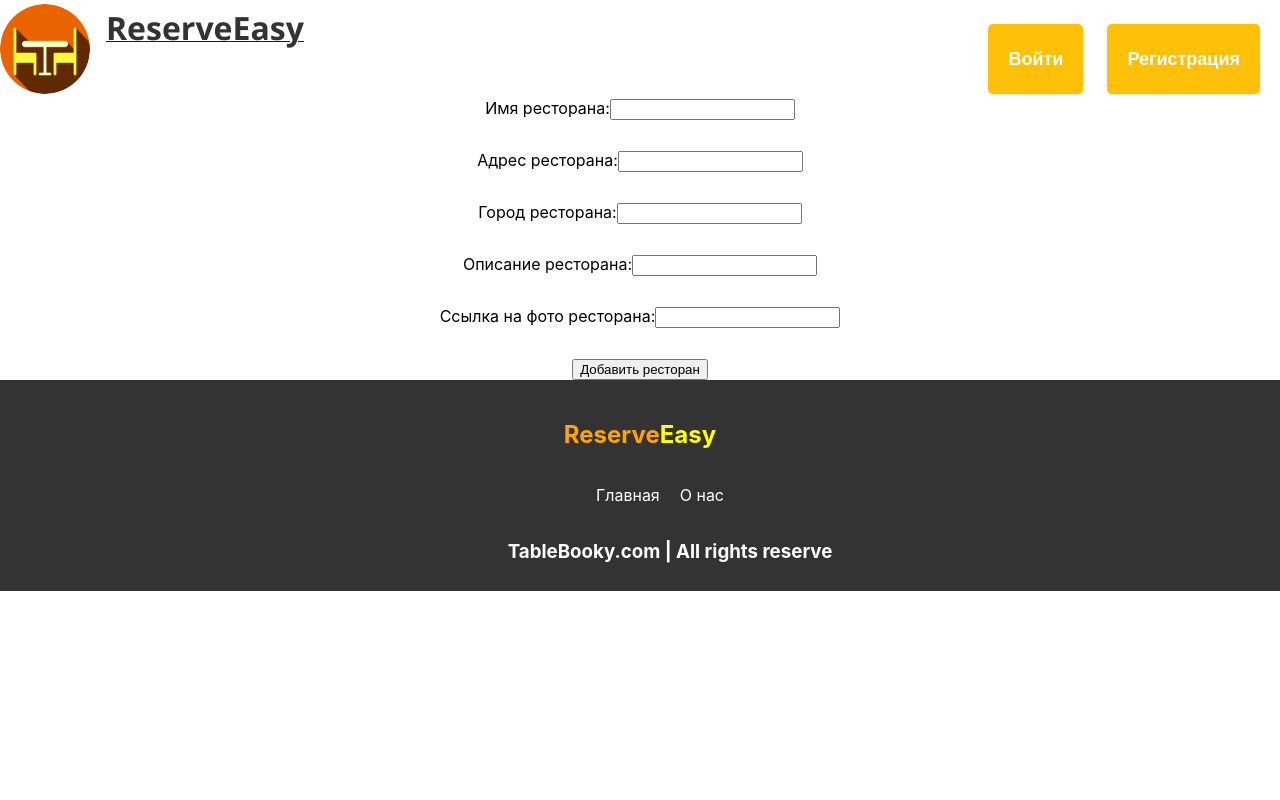
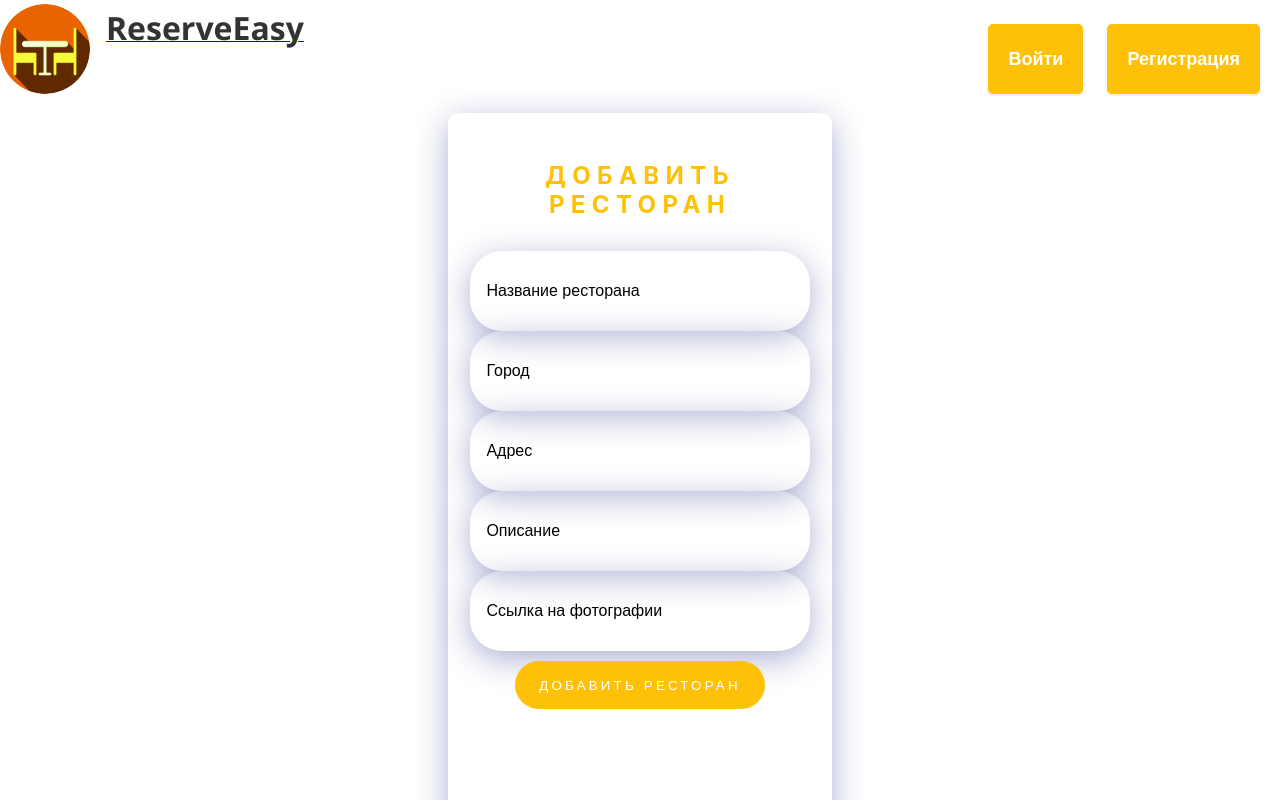
Before and after one commit to IvanovDA010101/stolik-front, a React (Create React App) app: page /admin in a window 1280 px wide. Shown: the top 800 px of the page. Built offline with nearby package versions, Linux system fonts and the light colour scheme.

Commit message:
added styles to footer and signIn and signUp and Admin for everything to be okay.

```diff
--- a/src/Components/Admin/Admin.jsx
+++ b/src/Components/Admin/Admin.jsx
@@ -1,4 +1,3 @@
-import {Header} from "../MainWindow/Viewers/Header";
 import {Filter} from "../MainWindow/Viewers/Filter";
 import {EstablishmentsMap} from "../MainWindow/Viewers/EstablishmentsMap";
 import {Footer} from "../MainWindow/Viewers/Footer";
--- a/src/Components/Admin/Styles/StyledComponents.jsx
+++ b/src/Components/Admin/Styles/StyledComponents.jsx
@@ -1,19 +1,139 @@
 import styled from 'styled-components';
+import 'react-datepicker/dist/react-datepicker.css';
 
-export const MainPlaceForm = styled.form`
-    display: block;
+export const MainContainer = styled.div`
+    display: flex;
+    align-items: center;
+    flex-direction: column;
+    margin-bottom: 150px ;
+    background: rgba(255, 255, 255, 0.15);
+    box-shadow: 0 8px 32px 0 rgba(31, 38, 135, 0.37);
+    backdrop-filter: blur(8.5px);
+    -webkit-backdrop-filter: blur(8.5px);
+    border-radius: 10px;
+    color: #FFC107;
+    text-transform: uppercase;
+    letter-spacing: 0.4rem;
+    margin: 15px auto 20px;
+    @media only screen and (max-width: 320px) {
+        width: 80vw;
+        height: 90vh;
+        hr {
+            margin-bottom: 0.3rem;
+        }
+        h4 {
+            font-size: small;
+        }
+    }
+    @media only screen and (min-width: 360px) {
+        width: 80vw;
+        height: 90vh;
+        h4 {
+            font-size: small;
+        }
+    }
+    @media only screen and (min-width: 411px) {
+        width: 80vw;
+        height: 90vh;
+    }
+
+    @media only screen and (min-width: 768px) {
+        width: 80vw;
+        height: 80vh;
+    }
+    @media only screen and (min-width: 1024px) {
+        width: 70vw;
+        height: 70vh;
+    }
+    @media only screen and (min-width: 1280px) {
+        width: 30vw;
+        height: 100vh;
+        margin: 15px auto 20px;
+    }
 `;
 
-export const MainPlaceLabel = styled.label`
-    display: block;
-    margin-bottom: 10px;
+export const WelcomeText = styled.h2`
+    margin: 3rem 0 2rem 0;
 `;
 
-export const MainPlaceInput = styled.input`
-    margin-bottom: 20px;
+export const InputContainer = styled.div`
+    display: flex;
+    flex-direction: column;
+    justify-content:center;
+    align-items: center;
+    width: 100%;
+
+
 `;
 
-export const MainPlaceImage = styled.img`
-    max-width: 100%;
-    height: auto;
+export const ButtonContainer = styled.div`
+    margin: 10px 0 20px;
+    width: 100%;
+    display: flex;
+    align-items: center;
+    justify-content: center;
 `;
+
+export const LoginWith = styled.h5`
+    cursor: pointer;
+`;
+
+export const HorizontalRule = styled.hr`
+    width: 90%;
+    height: 0.3rem;
+    border-radius: 0.8rem;
+    border: none;
+    background: linear-gradient(to right, #14163c 0%, #03217b 79%);
+    background-color: #ebd0d0;
+    margin: 1.5rem 0 1rem 0;
+    backdrop-filter: blur(25px);
+`;
+
+export const ForgotPassword = styled.h4`
+  cursor: pointer;
+`;
+
+export const Input = ({ type, placeholder }) => {
+    return <StyledInput type={type} placeholder={placeholder} />;
+}
+
+export const StyledInput = styled.input`
+  background: rgba(255, 255, 255, 0.15);
+  box-shadow: 0 8px 32px 0 rgba(31, 38, 135, 0.37);
+  border-radius: 2rem;
+  width: 80%;
+  height: 3rem;
+  padding: 1rem;
+  border: none;
+  outline: none;
+  color: #FFC107;
+  font-size: 1rem;
+  font-weight: bold;
+  &:focus {
+    display: inline-block;
+    box-shadow: 0 0 0 0.2rem #FFC107;
+    backdrop-filter: blur(12rem);
+    border-radius: 2rem;
+  }
+  &::placeholder {
+    color: black;
+    font-weight: 100;
+    font-size: 1rem;
+  }
+`;
+
+export const Button = ({ content }) => {
+    return <StyledButton>{content}</StyledButton>;
+}
+
+export const StyledButton = styled.button`
+  background: linear-gradient(to right, #FFC107 0%, #FFC107 79%);
+  text-transform: uppercase;
+  letter-spacing: 0.2rem;
+  width: 65%;
+  height: 3rem;
+  border: none;
+  color: white;
+  border-radius: 2rem;
+  cursor: pointer;
+`;
--- a/src/Components/Admin/Viewers/MainPlace.jsx
+++ b/src/Components/Admin/Viewers/MainPlace.jsx
@@ -1,5 +1,6 @@
 import React, { useState } from 'react';
-import {MainPlaceForm, MainPlaceInput, MainPlaceLabel} from "../Styles/StyledComponents"
+import {Button, ButtonContainer, Input, InputContainer, MainContainer, WelcomeText} from "../Styles/StyledComponents";
+
 
 export const MainPlace = () => {
     const [name, setName] = useState('');
@@ -38,28 +39,18 @@ export const MainPlace = () => {
     };
 
     return (
-        <MainPlaceForm onSubmit={handleSubmit}>
-            <MainPlaceLabel>
-                Имя ресторана:
-                <MainPlaceInput type="text" value={name} onChange={(e) => setName(e.target.value)} />
-            </MainPlaceLabel>
-            <MainPlaceLabel>
-                Адрес ресторана:
-                <MainPlaceInput type="text" value={address} onChange={(e) => setAddress(e.target.value)} />
-            </MainPlaceLabel>
-            <MainPlaceLabel>
-                Город ресторана:
-                <MainPlaceInput type="text" value={city} onChange={(e) => setCity(e.target.value)} />
-            </MainPlaceLabel>
-            <MainPlaceLabel>
-                Описание ресторана:
-                <MainPlaceInput type="text" value={description} onChange={(e) => setDescription(e.target.value)} />
-            </MainPlaceLabel>
-            <MainPlaceLabel>
-                Ссылка на фото ресторана:
-                <MainPlaceInput type="text" value={url} onChange={(e) => setUrl(e.target.value)} />
-            </MainPlaceLabel>
-            <button type="submit">Добавить ресторан</button>
-        </MainPlaceForm>
+        <MainContainer onSubmit={handleSubmit}>
+            <WelcomeText>Добавить ресторан</WelcomeText>
+            <InputContainer>
+                <Input type="text" placeholder="Название ресторана" value={name} onChange={(e) => setName(e.target.value)}/>
+                <Input type="text" placeholder="Город" value={city} onChange={(e) => setCity(e.target.value)}/>
+                <Input type="text" placeholder="Адрес" value={address} onChange={(e) => setAddress(e.target.value)}/>
+                <Input type="text" placeholder="Описание" value={description} onChange={(e) => setDescription(e.target.value)}/>
+                <Input type="text" placeholder="Ссылка на фотографии" value={url} onChange={(e) => setUrl(e.target.value)}/>
+            </InputContainer>
+            <ButtonContainer>
+                <Button content="Добавить ресторан" />
+            </ButtonContainer>
+        </MainContainer>
     );
 };
--- a/src/Components/Footer/Styles/StyledComponents.jsx
+++ b/src/Components/Footer/Styles/StyledComponents.jsx
@@ -1,4 +1,23 @@
 import styled from "styled-components";
+import {Link} from "react-router-dom";
+
+export const StyledLink = styled(Link)`
+  color: white;
+  text-decoration: none;
+
+  &:hover {
+    text-decoration: underline;
+  }
+`;
+
+export const StyledA = styled.a`
+  color: white;
+  text-decoration: none;
+
+  &:hover {
+    text-decoration: underline;
+  }
+`;
 
 
 export const StyledFooter = styled.nav`
--- a/src/Components/Footer/Viewers/Footer.jsx
+++ b/src/Components/Footer/Viewers/Footer.jsx
@@ -1,10 +1,6 @@
-import {
-    StyledFooter,
-    StyledFooterBottom,
-    StyledFooterBottomA,
-    StyledFooterBottomH3,
-    StyledFooterBottomP, StyledFooterSpan, Title,
-} from "../Styles/StyledComponents";
+import * as PropTypes from "prop-types";
+import {StyledA, StyledFooter, StyledLink} from "../Styles/StyledComponents";
+
 
 const Footer = () => {
 
@@ -20,8 +16,12 @@ const Footer = () => {
             </div>
             <div>
                 <ul style={{display: "flex", gap:"20px", listStyle:"none", cursor:"pointer"}}>
-                    <a>{textMain}</a>
-                    <a>{textAboutMe}</a>
+                    <StyledLink to="/">
+                        <StyledA>{textMain}</StyledA>
+                    </StyledLink>
+                    <StyledLink to="/">
+                        <StyledA>{textAboutMe}</StyledA>
+                    </StyledLink>
                 </ul>
             </div>
                 <div style={{display: "flex", justifyContent: "space-between", alignItems:"center", gap: "20px"}}>
@@ -34,9 +34,7 @@ const Footer = () => {
                     <div>
                         <img/>
                     </div>
-                    <div>
-                        <h3>TableBooky.com | All rights reserve</h3>
-                    </div>
+
                 </div>
             </div>
         </StyledFooter>
--- a/src/Components/MainWindow/Viewers/Header.jsx
+++ b/src/Components/MainWindow/Viewers/Header.jsx
@@ -1,5 +1,4 @@
 import {
-    HeaderButton,
     HeaderImage,
     HeaderNavigationButtons, SignButton,
     SignButtons,
@@ -10,8 +9,6 @@ import { useNavigate } from 'react-router-dom';
 
 export const Header = () => {
 
-    const textMain = "Главная"
-    const textContacts = "О нас"
     const welcomeText = "ReserveEasy"
 
     const navigate = useNavigate();
--- a/src/Components/SignIn/Styles/StyledComponents.jsx
+++ b/src/Components/SignIn/Styles/StyledComponents.jsx
@@ -1,14 +1,145 @@
 import styled from 'styled-components';
+import 'react-datepicker/dist/react-datepicker.css';
 
-export const MainPlaceForm = styled.form`
-    display: block;
+export const MainContainer = styled.div`
+    display: flex;
+    align-items: center;
+    gap: 10px;
+    flex-direction: column;
+    height: 80vh;
+    width: 30vw;
+    background: rgba(255, 255, 255, 0.15);
+    box-shadow: 0 8px 32px 0 rgba(31, 38, 135, 0.37);
+    backdrop-filter: blur(8.5px);
+    -webkit-backdrop-filter: blur(8.5px);
+    border-radius: 10px;
+    color: #FFC107;
+    text-transform: uppercase;
+    letter-spacing: 0.4rem;
+    margin: 0 auto;
+    max-height: 450px;
+    margin-bottom: 70px;
+    @media only screen and (max-width: 320px) {
+        width: 80vw;
+        height: 90vh;
+        hr {
+            margin-bottom: 0.3rem;
+        }
+        h4 {
+            font-size: small;
+        }
+    }
+    @media only screen and (min-width: 360px) {
+        width: 80vw;
+        height: 90vh;
+        h4 {
+            font-size: small;
+        }
+    }
+    @media only screen and (min-width: 411px) {
+        width: 80vw;
+        height: 90vh;
+    }
+
+    @media only screen and (min-width: 768px) {
+        width: 80vw;
+        height: 80vh;
+    }
+    @media only screen and (min-width: 1024px) {
+        width: 70vw;
+        height: 50vh;
+    }
+    @media only screen and (min-width: 1280px) {
+        width: 30vw;
+        height: 80vh;
+    }
 `;
 
-export const MainPlaceLabel = styled.label`
-    display: block;
-    margin-bottom: 10px;
+export const WelcomeText = styled.h2`
+    margin: 3rem 0 2rem 0;
 `;
 
-export const MainPlaceInput = styled.input`
-    margin-bottom: 20px;
+export const InputContainer = styled.div`
+    display: flex;
+    flex-direction: column;
+    justify-content: space-around;
+    align-items: center;
+    height: 20%;
+    width: 100%;
+    gap: 20px;
 `;
+
+export const ButtonContainer = styled.div`
+    margin: 1rem 0 2rem 0;
+    width: 100%;
+    display: flex;
+    align-items: center;
+    justify-content: center;
+    padding-top: 70px;
+
+
+`;
+
+export const LoginWith = styled.h5`
+    cursor: pointer;
+`;
+
+export const HorizontalRule = styled.hr`
+  width: 90%;
+  height: 0.3rem;
+  border-radius: 0.8rem;
+  border: none;
+  background: linear-gradient(to right, #14163c 0%, #03217b 79%);
+  background-color: #ebd0d0;
+  margin: 1.5rem 0 1rem 0;
+  backdrop-filter: blur(25px);
+`;
+
+export const ForgotPassword = styled.h4`
+  cursor: pointer;
+`;
+
+export const Input = ({ type, placeholder }) => {
+    return <StyledInput type={type} placeholder={placeholder} />;
+}
+
+export const StyledInput = styled.input`
+  background: rgba(255, 255, 255, 0.15);
+  box-shadow: 0 8px 32px 0 rgba(31, 38, 135, 0.37);
+  border-radius: 2rem;
+  width: 80%;
+  height: 3rem;
+  padding: 1rem;
+  border: none;
+  outline: none;
+  color: #FFC107;
+  font-size: 1rem;
+  font-weight: bold;
+  &:focus {
+    display: inline-block;
+    box-shadow: 0 0 0 0.2rem #FFC107;
+    backdrop-filter: blur(12rem);
+    border-radius: 2rem;
+  }
+  &::placeholder {
+    color: black;
+    font-weight: 100;
+    font-size: 1rem;
+  }
+`;
+
+export const Button = ({ content }) => {
+    return <StyledButton>{content}</StyledButton>;
+}
+
+export const StyledButton = styled.button`
+  background: linear-gradient(to right, #FFC107 0%, #FFC107 79%);
+  text-transform: uppercase;
+  letter-spacing: 0.2rem;
+  width: 65%;
+  height: 3rem;
+  border: none;
+  color: white;
+  border-radius: 2rem;
+  cursor: pointer;
+`;
--- a/src/Components/SignIn/Viewers/SignIn.jsx
+++ b/src/Components/SignIn/Viewers/SignIn.jsx
@@ -1,6 +1,13 @@
 import React, { useState } from 'react';
 import { useNavigate } from 'react-router-dom';
-import {MainPlaceForm, MainPlaceInput, MainPlaceLabel} from "../../Admin/Styles/StyledComponents";
+import  {
+    ButtonContainer, ForgotPassword, HorizontalRule,
+    InputContainer,
+    LoginWith,
+    MainContainer,
+    WelcomeText,
+    Input, Button
+} from "../Styles/StyledComponents";
 
 export const Login = () => {
     const [email, setEmail] = useState('');
@@ -34,16 +41,15 @@ export const Login = () => {
     };
 
     return (
-        <MainPlaceForm onSubmit={handleLogin}>
-            <MainPlaceLabel>
-                Email:
-                <MainPlaceInput type="text" value={email} onChange={(e) => setEmail(e.target.value)} />
-            </MainPlaceLabel>
-            <MainPlaceLabel>
-                Пароль:
-                <MainPlaceInput type="text" value={password} onChange={(e) => setPassword(e.target.value)} />
-            </MainPlaceLabel>
-            <button type="submit">Войти</button>
-        </MainPlaceForm>
+        <MainContainer onSubmit={handleLogin}>
+            <WelcomeText>Войти</WelcomeText>
+            <InputContainer>
+                <Input type="text" placeholder="Email" value={email} onChange={(e) => setEmail(e.target.value)}/>
+                <Input type="password" placeholder="Пароль" value={password} onChange={(e) => setPassword(e.target.value)}/>
+            </InputContainer>
+            <ButtonContainer>
+                <Button content="Войти" />
+            </ButtonContainer>
+        </MainContainer>
     );
 }
--- a/src/Components/SignUp/Styles/StyledComponents.jsx
+++ b/src/Components/SignUp/Styles/StyledComponents.jsx
@@ -0,0 +1,139 @@
+import styled from 'styled-components';
+import 'react-datepicker/dist/react-datepicker.css';
+
+export const MainContainer = styled.div`
+    display: flex;
+    align-items: center;
+    flex-direction: column;
+    margin-bottom: 150px ;
+    background: rgba(255, 255, 255, 0.15);
+    box-shadow: 0 8px 32px 0 rgba(31, 38, 135, 0.37);
+    backdrop-filter: blur(8.5px);
+    -webkit-backdrop-filter: blur(8.5px);
+    border-radius: 10px;
+    color: #FFC107;
+    text-transform: uppercase;
+    letter-spacing: 0.4rem;
+    margin: 15px auto 20px;
+    @media only screen and (max-width: 320px) {
+        width: 80vw;
+        height: 90vh;
+        hr {
+            margin-bottom: 0.3rem;
+        }
+        h4 {
+            font-size: small;
+        }
+    }
+    @media only screen and (min-width: 360px) {
+        width: 80vw;
+        height: 90vh;
+        h4 {
+            font-size: small;
+        }
+    }
+    @media only screen and (min-width: 411px) {
+        width: 80vw;
+        height: 90vh;
+    }
+
+    @media only screen and (min-width: 768px) {
+        width: 80vw;
+        height: 80vh;
+    }
+    @media only screen and (min-width: 1024px) {
+        width: 70vw;
+        height: 70vh;
+    }
+    @media only screen and (min-width: 1280px) {
+        width: 30vw;
+        height: 100vh;
+        margin: 15px auto 20px;
+    }
+`;
+
+export const WelcomeText = styled.h2`
+    margin: 3rem 0 2rem 0;
+`;
+
+export const InputContainer = styled.div`
+    display: flex;
+    flex-direction: column;
+    justify-content:center;
+    align-items: center;
+    width: 100%;
+
+
+`;
+
+export const ButtonContainer = styled.div`
+    margin: 10px 0 20px;
+    width: 100%;
+    display: flex;
+    align-items: center;
+    justify-content: center;
+`;
+
+export const LoginWith = styled.h5`
+    cursor: pointer;
+`;
+
+export const HorizontalRule = styled.hr`
+    width: 90%;
+    height: 0.3rem;
+    border-radius: 0.8rem;
+    border: none;
+    background: linear-gradient(to right, #14163c 0%, #03217b 79%);
+    background-color: #ebd0d0;
+    margin: 1.5rem 0 1rem 0;
+    backdrop-filter: blur(25px);
+`;
+
+export const ForgotPassword = styled.h4`
+  cursor: pointer;
+`;
+
+export const Input = ({ type, placeholder }) => {
+    return <StyledInput type={type} placeholder={placeholder} />;
+}
+
+export const StyledInput = styled.input`
+  background: rgba(255, 255, 255, 0.15);
+  box-shadow: 0 8px 32px 0 rgba(31, 38, 135, 0.37);
+  border-radius: 2rem;
+  width: 80%;
+  height: 3rem;
+  padding: 1rem;
+  border: none;
+  outline: none;
+  color: #FFC107;
+  font-size: 1rem;
+  font-weight: bold;
+  &:focus {
+    display: inline-block;
+    box-shadow: 0 0 0 0.2rem #FFC107;
+    backdrop-filter: blur(12rem);
+    border-radius: 2rem;
+  }
+  &::placeholder {
+    color: black;
+    font-weight: 100;
+    font-size: 1rem;
+  }
+`;
+
+export const Button = ({ content }) => {
+    return <StyledButton>{content}</StyledButton>;
+}
+
+export const StyledButton = styled.button`
+  background: linear-gradient(to right, #FFC107 0%, #FFC107 79%);
+  text-transform: uppercase;
+  letter-spacing: 0.2rem;
+  width: 65%;
+  height: 3rem;
+  border: none;
+  color: white;
+  border-radius: 2rem;
+  cursor: pointer;
+`;
--- a/src/Components/SignUp/Viewers/Register.jsx
+++ b/src/Components/SignUp/Viewers/Register.jsx
@@ -1,9 +1,9 @@
 import React, { useState } from 'react';
 import { useNavigate } from 'react-router-dom';
 import validator from 'validator';
-import {MainPlaceForm, MainPlaceInput, MainPlaceLabel} from "../../Admin/Styles/StyledComponents";
-import DatePicker from 'react-datepicker';
 import  'react-datepicker/dist/react-datepicker.css';
+import {Button, ButtonContainer, Input, InputContainer, MainContainer, WelcomeText} from "../Styles/StyledComponents";
+
 
 
 export const Register = () => {
@@ -52,32 +52,19 @@ export const Register = () => {
     };
 
     return (
-        <MainPlaceForm onSubmit={handleRegister}>
-            <MainPlaceLabel>
-                Имя:
-                <MainPlaceInput type="text" value={firstName} onChange={(e) => setFirstname(e.target.value)} />
-            </MainPlaceLabel>
-            <MainPlaceLabel>
-                Фамилия:
-                <MainPlaceInput type="text" value={lastName} onChange={(e) => setLastname(e.target.value)} />
-            </MainPlaceLabel>
-            <MainPlaceLabel>
-                ДР:
-                <DatePicker selected={birthdayDate} onChange={(date) => setBirthdayDate(date)} dateFormat="yyyy-MM-dd" />
-            </MainPlaceLabel>
-            <MainPlaceLabel>
-                Телефон номер:
-                <MainPlaceInput type="text" value={phoneNumber} onChange={(e) => setPhoneNumber(e.target.value)} />
-            </MainPlaceLabel>
-            <MainPlaceLabel>
-                Email:
-                <MainPlaceInput type="text" value={email} onChange={(e) => setEmail(e.target.value)} />
-            </MainPlaceLabel>
-            <MainPlaceLabel>
-                Пароль:
-                <MainPlaceInput type="text" value={password} onChange={(e) => setPassword(e.target.value)} />
-            </MainPlaceLabel>
-            <button type="submit">Зарегистрироваться</button>
-        </MainPlaceForm>
+        <MainContainer onSubmit={handleRegister}>
+            <WelcomeText>Регистрация</WelcomeText>
+            <InputContainer>
+                <Input type="text" placeholder="Имя" value={firstName} onChange={(e) => setFirstname(e.target.value)}/>
+                <Input type="text" placeholder="Фамилия" value={lastName} onChange={(e) => setLastname(e.target.value)}/>
+                <Input type="text" placeholder="Телефон номер" value={phoneNumber} onChange={(e) => setPhoneNumber(e.target.value)}/>
+                <Input type="text" placeholder="Дата рождения" value={birthdayDate} onChange={(e) => setBirthdayDate(e.target.value)}/>
+                <Input type="text" placeholder="Email" value={email} onChange={(e) => setEmail(e.target.value)}/>
+                <Input type="password" placeholder="Пароль" value={password} onChange={(e) => setPassword(e.target.value)}/>
+            </InputContainer>
+            <ButtonContainer>
+                <Button content="Регистрация" />
+            </ButtonContainer>
+        </MainContainer>
     );
 }
```
Also changed, not shown: 1 other file (tests, documents, lock files or other folders).
